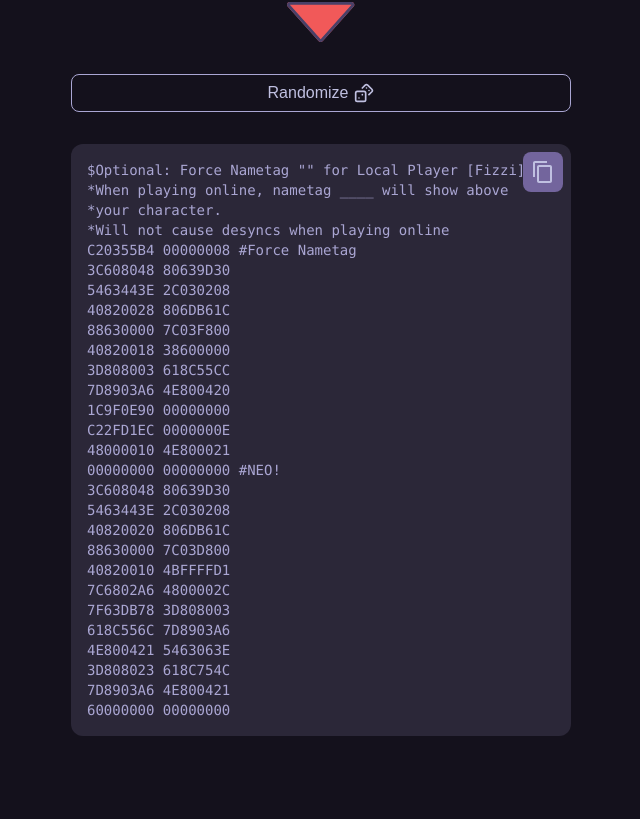
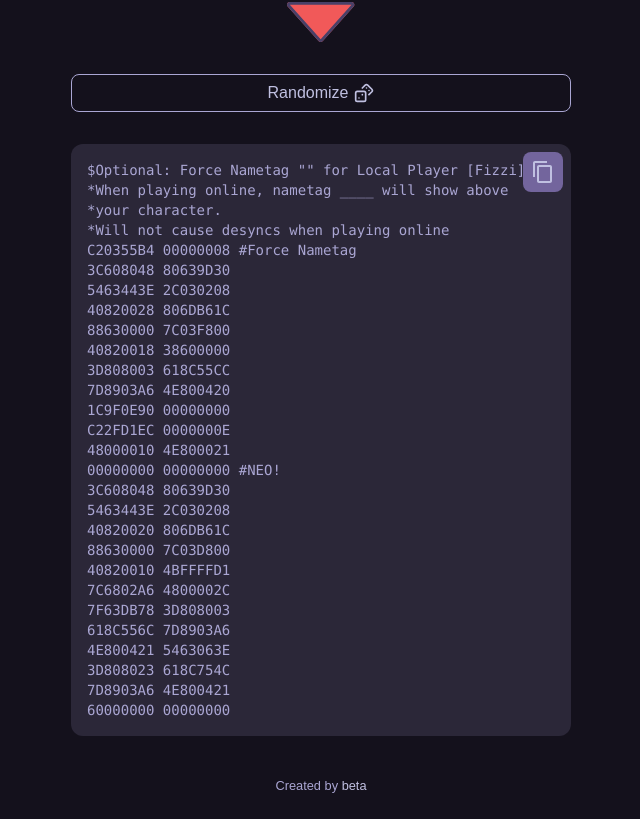
Before and after one commit to fborja44/slippi-tag-code-generator, a React (Vite) app: page / in a window 1280 px wide. Shown: the part 198-1017 px from the top of the page, without its empty margins (319-959 px from the left). Before the commit the page ends 974 px from the top, so only its background shows below. Built offline with nearby package versions, Linux system fonts and the light colour scheme; a web font is replaced by a local one.

Commit message:
feat: links

```diff
--- a/src/components/App.tsx
+++ b/src/components/App.tsx
@@ -29,6 +29,18 @@ const App = () => {
 					<span>{generateCode(tag)}</span>
 				</code>
 			</main>
+			<footer className='container-center w-full pb-6 text-midnight-400'>
+				<small>
+					Created by{' '}
+					<a
+						href='https://github.com/fborja44'
+						target='_blank'
+						className='text-midnight-300 hover:text-midnight-200 transition-colors'
+					>
+						beta
+					</a>
+				</small>
+			</footer>
 		</>
 	);
 };
--- a/src/components/Header/Header.tsx
+++ b/src/components/Header/Header.tsx
@@ -11,10 +11,17 @@ const Header = () => {
 			</div>
 			<nav className='container-row gap-2'>
 				<Button>How To Use</Button>
-				<Button>Gecko Code By Fizzi</Button>
-				<Button border icon={<VscGithub className='h-5 w-5' />}>
-					GitHub
-				</Button>
+				<a href='https://slippi.gg/' target='_blank'>
+					<Button>Gecko Code By Fizzi</Button>
+				</a>
+				<a
+					href='https://github.com/fborja44/slippi-tag-code-generator'
+					target='_blank'
+				>
+					<Button border icon={<VscGithub className='h-5 w-5' />}>
+						GitHub
+					</Button>
+				</a>
 			</nav>
 		</header>
 	);
```
